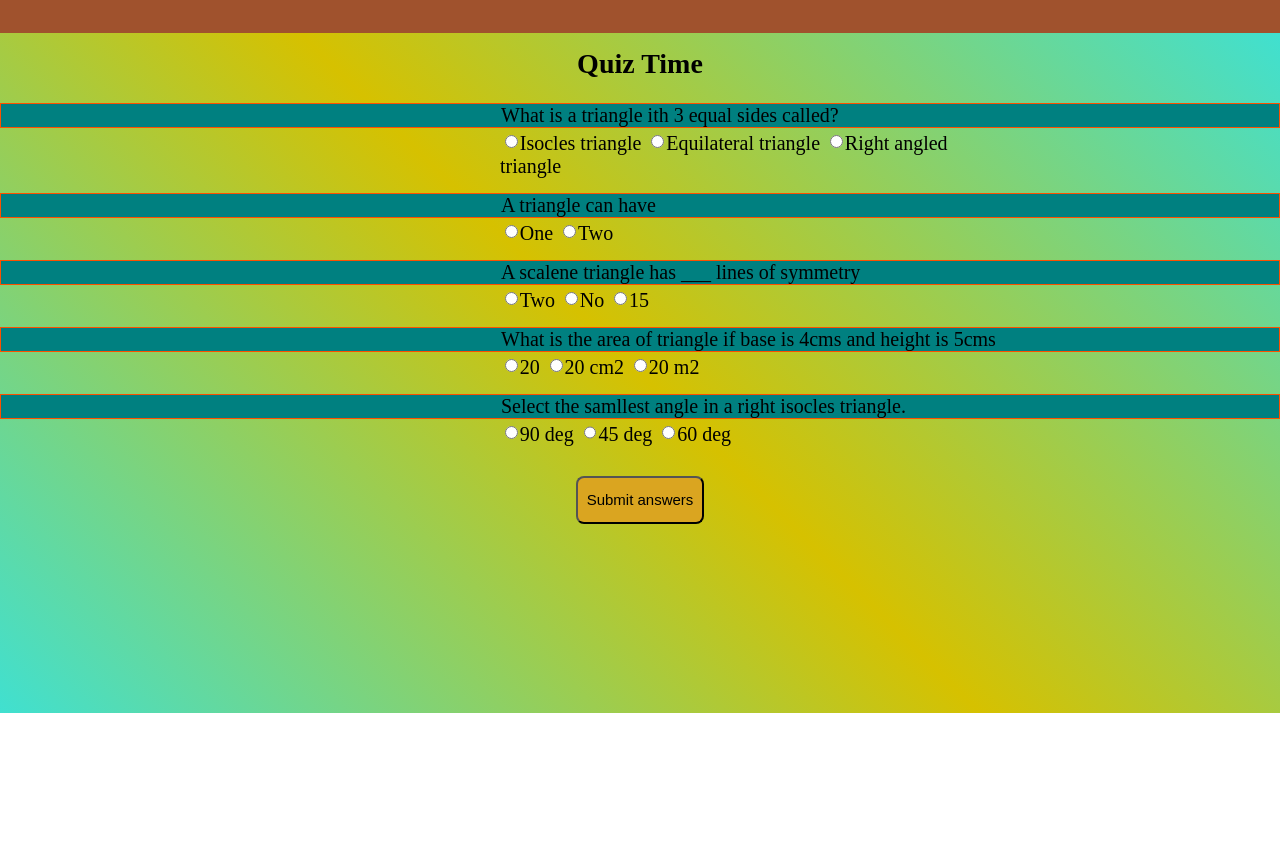
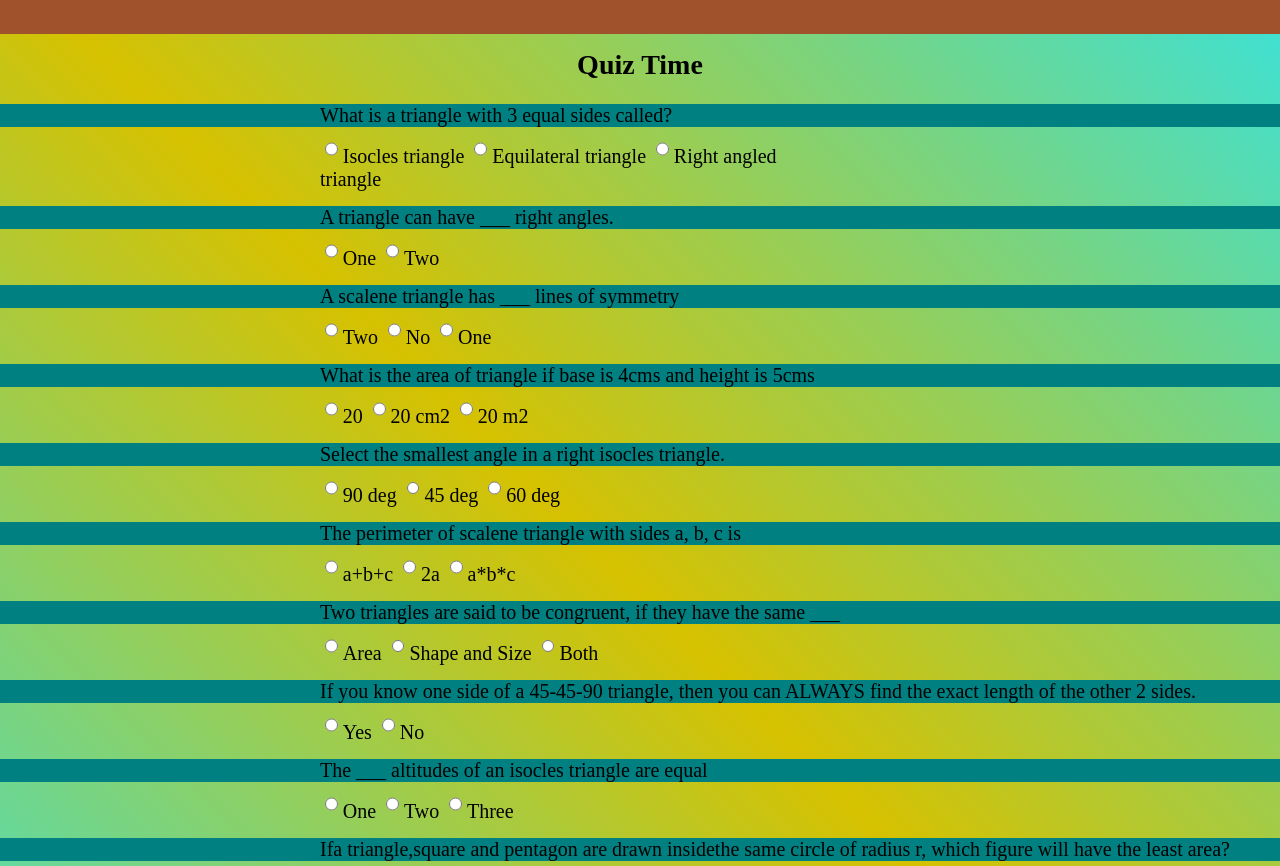
Before and after one commit to Kamesh0603/Trainagle-fun, a plain HTML site: page pages/quiz.html in a window 1280 px wide. Shown: the part 86-952 px from the top of the page. Before the commit the page ends 800 px from the top, so only its background shows below. Drawn offline with Linux system fonts and the light colour scheme.

Commit message:
Fixing styling and output issues

```diff
--- a/index.css
+++ b/index.css
@@ -14,6 +14,8 @@ a:visited{
     height: 99vh;
     padding: 0px;
     margin: 0px;
+    overflow-x: hidden;
+    overflow-y: hidden;
 }
 nav{
     height: 15%;
@@ -24,6 +26,7 @@ nav{
     padding: 10px;
     float: left;
     font-size: 32px;
+    width: auto;
 }
 .links{
     float:right;/* content mirror is observed*/
@@ -42,7 +45,7 @@ h2{
     text-align: center;
     background-image: linear-gradient(45deg ,turquoise,rgb(214, 193, 0),turquoise);
     margin-top: 0px;
-    height: 84vh;
+    height:100vh;
 }
 .body div{
     padding: 2vh;
@@ -73,9 +76,10 @@ button{
     background-image: linear-gradient(to right,slateblue,turquoise,slateblue);
     width: 30vw;
     font-weight: 500;
+
     border-radius: 5px;
     animation-name: example;
-    animation-duration: 8s;
+    animation-duration: 4s;
     animation-timing-function: linear;
     animation-iteration-count: infinite;
     animation-fill-mode: forwards;
@@ -101,21 +105,33 @@ button{
  }
  100%{
     position: absolute;
-    left: 100vw;
+    left: 98.5vw; /* container width is 99vw  */
     transform: translateX(-30vw); /*bcoz 15vw is width of span. */
  }
+}
+.quizparentContainer{
+    height:auto;
+    padding: 0px;
+    margin: 0px;
+    width: auto;
+    overflow-x: hidden;
 }
 .quizbody{
     background-color: teal;
     background-image: linear-gradient(45deg ,turquoise,rgb(214, 193, 0),turquoise);
-    height: 85vh;
     text-align: center;
+    width: auto;
+    height: 140vh;
+    margin: auto;
+    overflow-x: hidden;
+    overflow-y: hidden;
 }
 
 .quizbody input{
     height: 2.5%;
-    margin-right: 2px;
+    margin-right: 5px;
     width: 2.5%;
+
 }
 .quizbody div{
     font-size: 20px;
@@ -123,7 +139,7 @@ button{
 }
 .quizbody button{
     width: 10%;
-    height: 7%;
+    height:5%;
     margin: 30px 0px 30px 0px;
     border-radius: 8px;
     font-size: 15px;
@@ -132,9 +148,9 @@ button{
 }
 .options{
     width: 40%;
-    margin-top: 2px;
+    margin-top: 5px;
     text-align: left;
-    padding-left: 500px;
+    padding-left: 25%;
 }
 .options span{
     width:10%;
@@ -142,8 +158,7 @@ button{
 }
 .questions{
     margin: 15px 0px 0px 0px;
-    border: 1px solid rgb(253, 80, 0);
     background-color: teal;
     text-align: left;
-    padding-left: 500px;
+    padding-left: 25%;
 }
--- a/pages/quiz.html
+++ b/pages/quiz.html
@@ -5,10 +5,12 @@
         <meta http-equiv="X-UA-Compatible" content="IE=Edge" />
         <title>Quiz</title>
         <link rel="stylesheet" href="../index.css">
+        <link rel="icon" href="./favicon.png" style="height:16px; width:16px;" >
+
 
     </head>
     <body>
-        <div class="parentContainer">
+        <div class="quizparentContainer">
         <nav>
             <span class="header"> Fun with Triangles</span>
             <span class="links"><a href="./area.html">Area</a></span>
@@ -18,47 +20,100 @@
         </nav>
         <div class="quizbody">
             <h2>Quiz Time</h2>
-            <div class="questions"> What is a triangle ith 3 equal sides called?</div>
+
+
+            <div class="questions"> What is a triangle with 3 equal sides called?</div>
             <div class="options">
                 <span><input type="radio" name="q1">Isocles triangle</span>
                 <span><input type="radio" name="q1" onclick="scoreupdate()">Equilateral triangle</span>
                 <span><input type="radio" name="q1">Right angled triangle</span>
             </div>
-            <div>
-                <div class="questions">A triangle can have</div>
+
+
+
+                <div class="questions">A triangle can have ___ right angles.</div>
                 <div class="options">
                     <span><input type="radio" name="q2" onclick="scoreupdate()">One</span>
-                    <span><input type="radio" name="q2" >Two</span>
+                    <span><input type="radio" name="q2">Two</span>
                 </div>
-            </div>
-            <div>
+
+
+
+
                 <div class="questions">A scalene triangle has ___ lines of symmetry</div>
                 <div class="options">
-                    <span><input type="radio" name="q3" onclick="scoreupdate()">Two</span>
-                    <span><input type="radio" name="q3" >No</span>
-                    <span><input type="radio" name="q3" >15</span>
+                    <span><input type="radio" name="q3" >Two</span>
+                    <span><input type="radio" name="q3" onclick="scoreupdate()">No</span>
+                    <span><input type="radio" name="q3" >One</span>
 
                 </div>
-            </div>
-            <div>
+
+
+
                 <div class="questions">What is the area of triangle if base is 4cms and height is 5cms</div>
                 <div class="options">
                     <span><input type="radio" name="q4" >20</span>
                     <span><input type="radio" name="q4" onclick="scoreupdate()">20 cm2</span>
                     <span><input type="radio" name="q4" >20 m2</span>
                 </div>
+
+
+
+                <div class="questions">Select the smallest angle in a right isocles triangle.</div>
+                <div class="options">
+                <span><input type="radio" name="q5">90 deg</span>
+                <span><input type="radio" name="q5" onclick="scoreupdate()">45 deg</span>
+                <span><input type="radio" name="q5">60 deg</span>
             </div>
-            <div>
-                <div class="questions">Select the samllest angle in a right isocles triangle.</div>
+
+
+
+                <div class="questions">The perimeter of scalene triangle with sides a, b, c is</div>
                 <div class="options">
-                <span><input type="radio" name="lastone">90 deg</span>
-                <span><input type="radio" name="lastone" onclick="scoreupdate()">45 deg</span>
-                <span><input type="radio" name="lastone">60 deg</span>
+                <span><input type="radio" name="q6" onclick="scoreupdate()">a+b+c</span>
+                <span><input type="radio" name="q6" >2a</span>
+                <span><input type="radio" name="q6">a*b*c</span>
             </div>
-            </div>
+
+
+
+                <div class="questions">Two triangles are said to be congruent, if they have the same ___</div>
+                <div class="options">
+                    <span><input type="radio" name="q7" >Area</span>
+                    <span><input type="radio" name="q7" >Shape and Size</span>
+                    <span><input type="radio" name="q7" onclick="scoreupdate()">Both</span>
+
+                </div>
+
+
+
+                <div class="questions">If you know one side of a 45-45-90 triangle, then you can ALWAYS find the exact length of the other 2 sides.</div>
+                <div class="options">
+                    <span><input type="radio" name="q8" onclick="scoreupdate()">Yes</span>
+                    <span><input type="radio" name="q8" >No</span>
+                </div>
+
+
+
+                <div class="questions">The ___ altitudes of an isocles triangle are equal</div>
+                <div class="options">
+                    <span><input type="radio" name="q9" >One</span>
+                    <span><input type="radio" name="q9" onclick="scoreupdate()">Two</span>
+                    <span><input type="radio" name="q9" >Three</span>
+
+                </div>
+
+                <div class="questions">Ifa triangle,square and pentagon are drawn insidethe same circle of radius r, which figure will have the least area?</div>
+                <div class="options">
+                    <span><input type="radio" name="q10" onclick="scoreupdate()">Triangle</span>
+                    <span><input type="radio" name="q10" >Square</span>
+                    <span><input type="radio" name="q10" >Pentagon</span>
+                </div>
+
+
             <div><button type="submit" onclick="result()">Submit answers</button></div>
-            <div ><span id="output"></span></div>
-            </div>
+            <div><span id="output"></span></div>
+
         </div>
 
         <script>
```
Also changed, not shown: index.html (+15 -6 lines), pages/area.html (+2 -0 lines), pages/hypotenuse.html (+2 -0 lines), favicon.png (added), pages/favicon.png (added).
